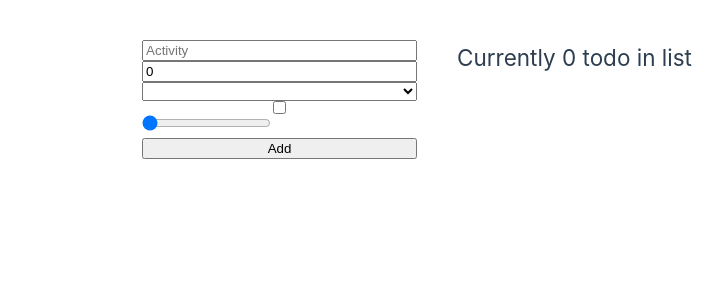
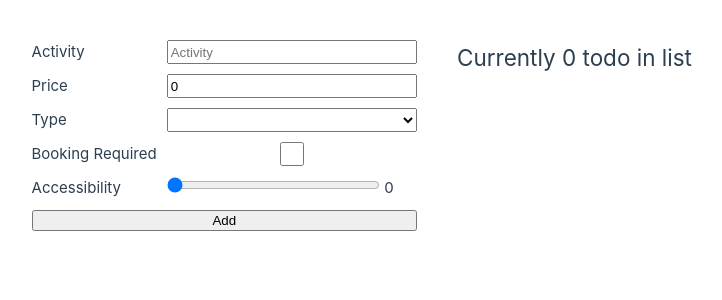
Before and after one commit to NKSL2001/todo-list-vue, a Vue app: page / in a window 1280 px wide. Shown: the top 300 px of the page, without its empty margins (223-945 px from the left). Built offline with nearby package versions, Linux system fonts and the light colour scheme; the HTML template or start-up script is replaced by a standard one.

Commit message:
beautify form component

```diff
--- a/src/components/TodoForm.vue
+++ b/src/components/TodoForm.vue
@@ -1,19 +1,28 @@
 <template>
   <form @submit.prevent="handleSubmit">
+    <label for="activity">Activity</label>
     <input type="text" placeholder="Activity" name="activity" v-model="formData.activity" />
+
+    <label for="price">Price</label>
     <input type="number" placeholder="Price" name="price" v-model="formData.price" />
+
+    <label for="type">Type</label>
     <select placeholder="Type" name="type" v-model="formData.type">
       <option value="education">Education</option>
-      <option value="recreational">recreational</option>
-      <option value="social">social</option>
-      <option value="diy">diy</option>
-      <option value="charity">charity</option>
-      <option value="cooking">cooking</option>
-      <option value="relaxation">relaxation</option>
-      <option value="music">music</option>
-      <option value="busywork">busywork</option>
+      <option value="recreational">Recreational</option>
+      <option value="social">Social</option>
+      <option value="diy">DIY</option>
+      <option value="charity">Charity</option>
+      <option value="cooking">Cooking</option>
+      <option value="relaxation">Relaxation</option>
+      <option value="music">Music</option>
+      <option value="busywork">Busywork</option>
     </select>
+
+    <label for="bookingRequired">Booking Required</label>
     <input type="checkbox" name="bookingRequired" v-model="formData.bookingRequired" />
+
+    <label for="accessibility">Accessibility</label>
     <div>
       <input
         type="range"
@@ -22,9 +31,11 @@
         max="1"
         step="0.01"
         v-model="formData.accessibility"
+        style="width: calc(100% - 5ch)"
       />
+      {{ formData.accessibility }}
     </div>
-    <button type="submit">Add</button>
+    <button type="submit" style="grid-column: 1 / 3">Add</button>
   </form>
 </template>
 
@@ -56,7 +67,9 @@ function handleSubmit() {
 
 <style scoped>
 form {
-  display: flex;
-  flex-direction: column;
+  display: grid;
+  grid-template-columns: 1fr 2fr;
+  gap: 10px;
+  height: fit-content;
 }
 </style>
```
